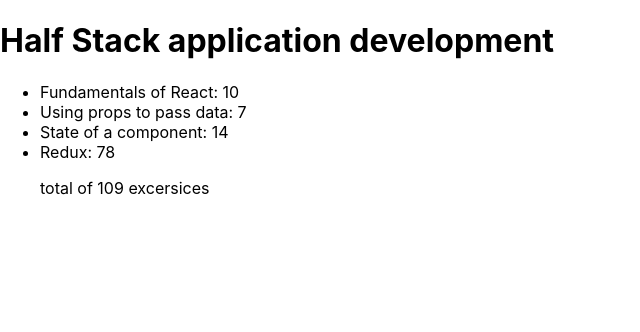
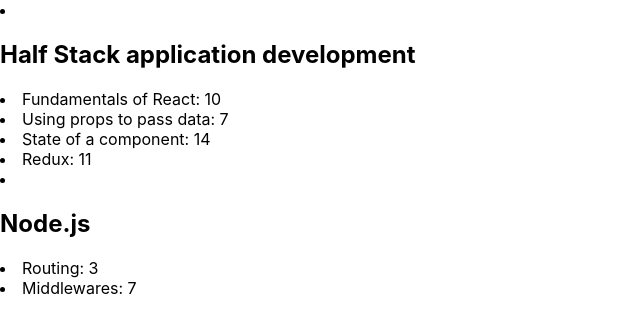
Before and after one commit to mstath1s/part2, a React (Create React App) app: page / in a window 1280 px wide. Shown: the top 332 px of the page, without its empty margins (0-640 px from the left). Built offline with nearby package versions, Linux system fonts and the light colour scheme.

Commit message:
2.4 Course information step9

```diff
--- a/src/App.js
+++ b/src/App.js
@@ -1,30 +1,33 @@
 import './App.css';
 
-const Header = ({ courseHeader }) => { return (<h1>{courseHeader.name}</h1>) }
+// const Header = ({ courseHeader }) => {
+//   const names = courseHeader.map(c=><li key={c.id}>c.name</li>)
+//    return (<h1>{names}</h1>)
+//   }
 
-const Course = ({ course }) => (
+const Courses = ({ courses }) => {
 
+  const names = courses.map(c=><li key={c.id}><h2>{c.name}</h2> {c.parts.map(m=><li>{m.name}{': '}
+     {m.exercises}</li>)} </li>)
 
+  return (
   <div>
-    <Header courseHeader={course} />
+    {names}
     <ul>
-      <p>{course.parts.map(part =>
-        <li key={part.id}>
-          {part.name}{': '}
-          {part.exercises}
-        </li>)}
-      </p>
-      total of { course.parts.reduce((s, part)=> {
+      {/* <p>{courseParts}</p> */}
+      {/* total of {courses.parts.reduce((s, part) => {
         return s + part.exercises
-                                                },0)} excersices
+      }, 0)} exersices */}
     </ul>
   </div>
   )
+}
 
 const App = () => {
-  const course = {
+  const courses = [
+    {
+      name: 'Half Stack application development',
       id: 1,
-    name: 'Half Stack application development',
       parts: [
         {
           name: 'Fundamentals of React',
@@ -40,16 +43,32 @@
           name: 'State of a component',
           exercises: 14,
           id: 3
-      }
-      ,
+        },
         {
           name: 'Redux',
-        exercises: 78,
+          exercises: 11,
           id: 4
         }
       ]
+    },
+    {
+      name: 'Node.js',
+      id: 2,
+      parts: [
+        {
+          name: 'Routing',
+          exercises: 3,
+          id: 1
+        },
+        {
+          name: 'Middlewares',
+          exercises: 7,
+          id: 2
         }
+      ]
+    }
+  ]
 
-  return <Course course={course} />
+  return <Courses courses={courses} />
 }
 export default App
```
Lines whose indentation alone changed are shown as unchanged.
